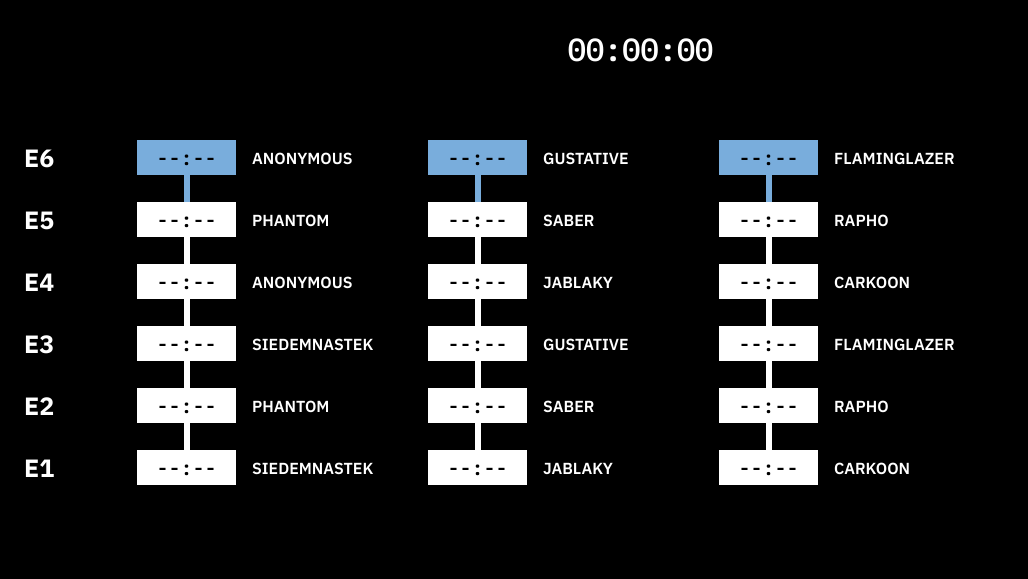
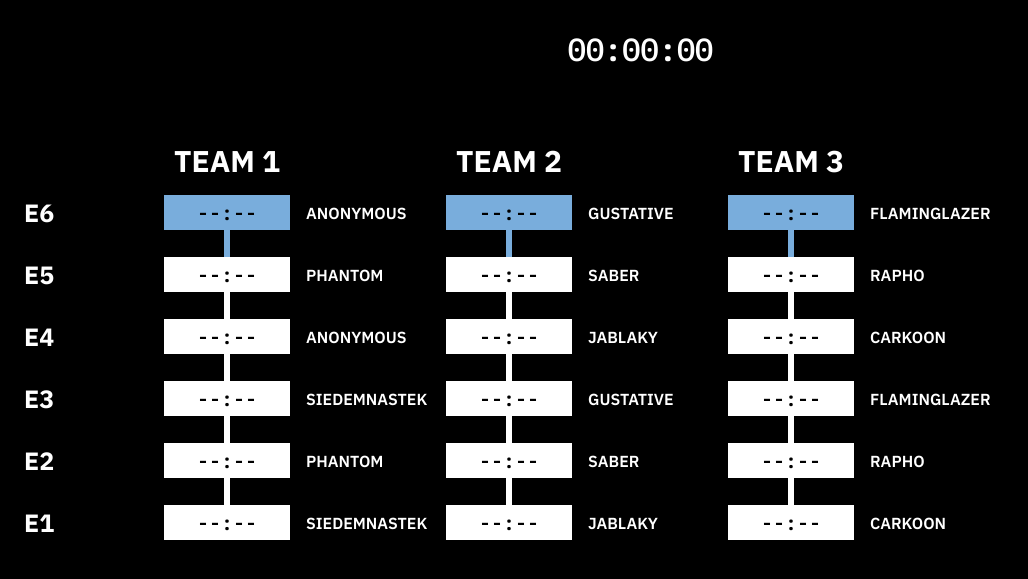
Before and after one commit to christofkern/TCS_relayvisualizer, a Flask app: page / in a window 1280 px wide. Shown: the top 579 px of the page, without its empty margins (0-1028 px from the left). Run offline with Flask 3, Linux system fonts and the light colour scheme.

Commit message:
feat: add team names dynamically

```diff
--- a/scripts/loadTimes.js
+++ b/scripts/loadTimes.js
@@ -39,6 +39,15 @@ function loadTimes(table){
 
         function updateRunners(){
             table.innerHTML = ""
+            const row = table.insertRow();
+            row.insertCell()
+            teams.forEach(team => {
+                const cell = row.insertCell();
+                cell.classList.add('cell-team');
+                cell.textContent = team.toUpperCase();
+                row.insertCell()
+            });
+
             let lastEndTimes = {};
             lastEndTimes = teams.reduce((acc, team) => {
                 acc[team] = "";
--- a/static/styles.css
+++ b/static/styles.css
@@ -123,6 +123,14 @@ table td {
     text-align: left;
 }
 
+.cell-team {
+    font-family: 'IBMplexSans-Bold', sans-serif;
+    font-size: 30px;
+    color: white;
+    text-align: center;
+     padding-bottom: 15px;
+}
+
 
 .cell-end {
     font-family: 'IBMplexMono-Medium', sans-serif;
```
